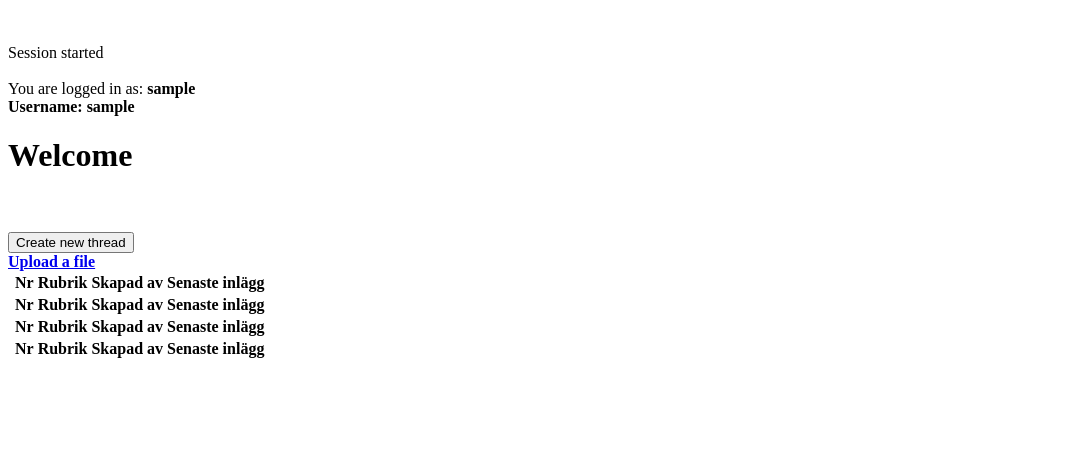
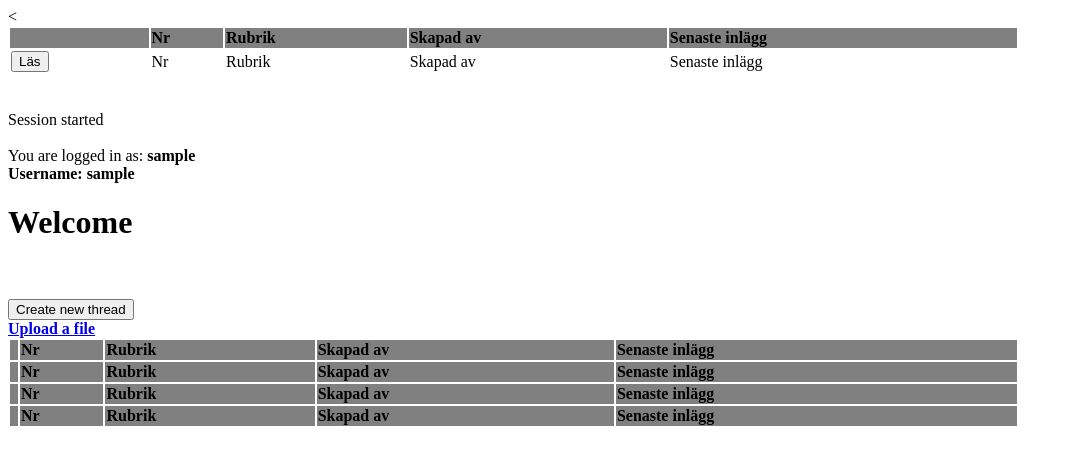
Before and after one commit to Vincentcf/FFF---Vincentcf, a PHP site: page / in a window 1280 px wide. Shown: the top 465 px of the page, without its empty margins (0-1072 px from the left). Run offline with PHP 8.4, Linux system fonts and the light colour scheme; the visitor is signed in with stand-in values (Sample User, id 1); lists and menus that the app fills with data are empty.

Commit message:
Under UF jobb

```diff
--- a/index.php
+++ b/index.php
@@ -4,9 +4,42 @@
     <meta charset="UTF-8">
     <meta http-equiv="X-UA-Compatible" content="IE=edge">
     <meta name="viewport" content="width=device-width, initial-scale=1.0">
+    <link rel="stylesheet" href="style.css">
     <title>Forum</title>
 </head>
 <body>
+
+
+<<table class="threads">
+    <tbody>
+        <tr class="threadRow">
+            <th></th>
+            <th> Nr </th>
+            <th> Rubrik </th>
+            <th> Skapad av </th>
+            <th> Senaste inlägg </th>
+        </tr>
+        <tr class="threadRow">
+            <td>
+                <form action="readthread.php" method="post">
+                    <input type="hidden" name="email" value="manfol">
+                    <input type="hidden" name="userpass" value="bar">
+                    <input type="hidden" name="presentation" value="Jag heter Magnus">
+                    <input type="hidden" name="header" value="Första tråden">
+                    <input type="hidden" name="topicid" value="0">
+                    <input type="hidden" name="updates" value="1">
+                    <input type="hidden" name="originator" value="holros">
+                    <input class="result" type="submit" name="submit" value="Läs">
+                </form>
+            </td>
+            <td> Nr </td>
+            <td> Rubrik </td>
+            <td> Skapad av </td>
+            <td> Senaste inlägg </td>
+        </tr>
+
+    </tbody>
+</table>
     <?php
     session_start();
 
@@ -35,19 +68,16 @@
    /* echo "<p class=p_acc>Your account details:</p>" . "Name: " . "<br>" . "Email: " . "<br>" . "Website: " . "<br>" . "Comment: " . "<br><br>"; */
 
 
-
-
-
     echo "<table class=threads>";
     echo "<tbody>";
     echo "<tr class=threadRow>" . "<th>  </th>" . "<th>Nr</th>" . "<th>Rubrik</th>" . "<th>Skapad av</th>" . "<th>Senaste inlägg</th>" . "</tr>";
     echo "<tr class=threadRow>" . "<th>  </th>" . "<th>Nr</th>" . "<th>Rubrik</th>" . "<th>Skapad av</th>" . "<th>Senaste inlägg</th>" . "</tr>";
     echo "<tr class=threadRow>" . "<th>  </th>" . "<th>Nr</th>" . "<th>Rubrik</th>" . "<th>Skapad av</th>" . "<th>Senaste inlägg</th>" . "</tr>";
     echo "<tr class=threadRow>" . "<th>  </th>" . "<th>Nr</th>" . "<th>Rubrik</th>" . "<th>Skapad av</th>" . "<th>Senaste inlägg</th>" . "</tr>";
+    echo "</tbody>";
+    echo "</table>";
+    ?>
 
-
-
-    ?>
 
 </body>
 </html>
--- a/style.css
+++ b/style.css
@@ -0,0 +1,9 @@
+table{
+    width: 80%;
+}
+th {
+    background-color: gray;
+}
+th{
+    text-align: left;
+}
```
Also changed, not shown: createThread.php (+22 -11 lines).
